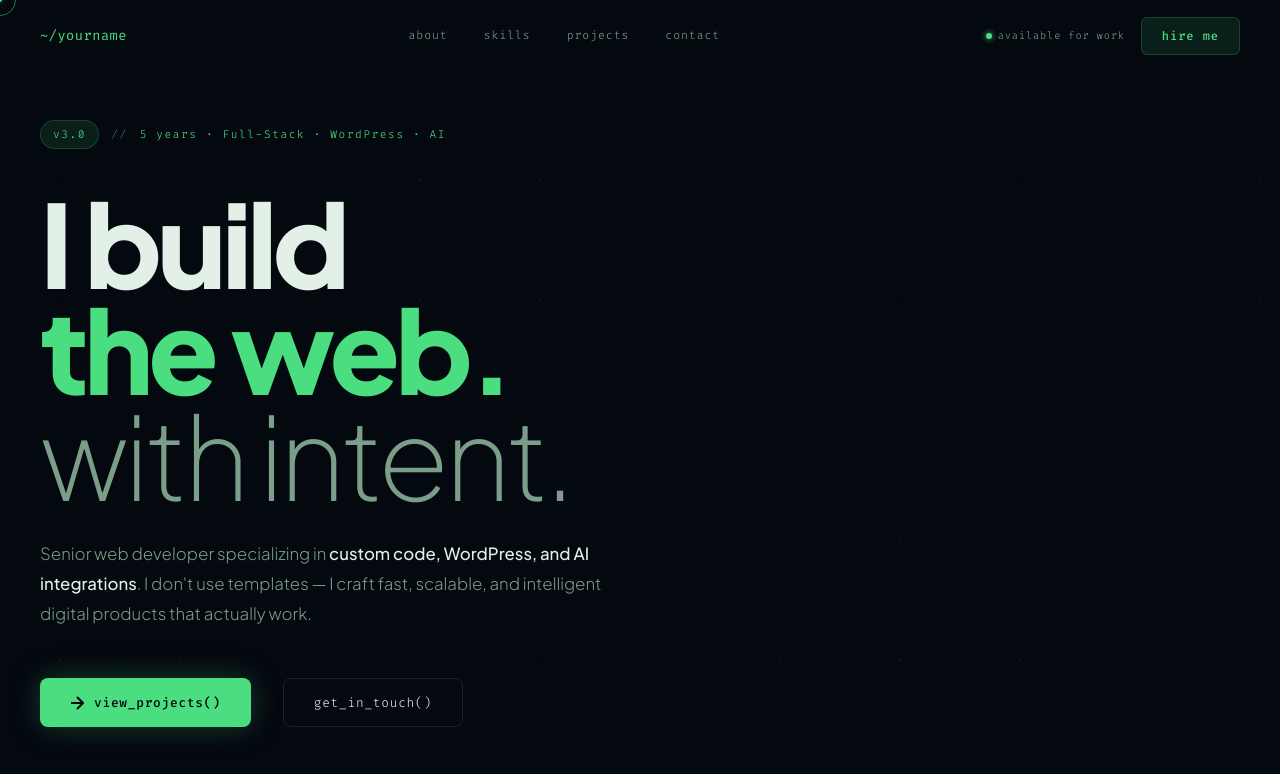
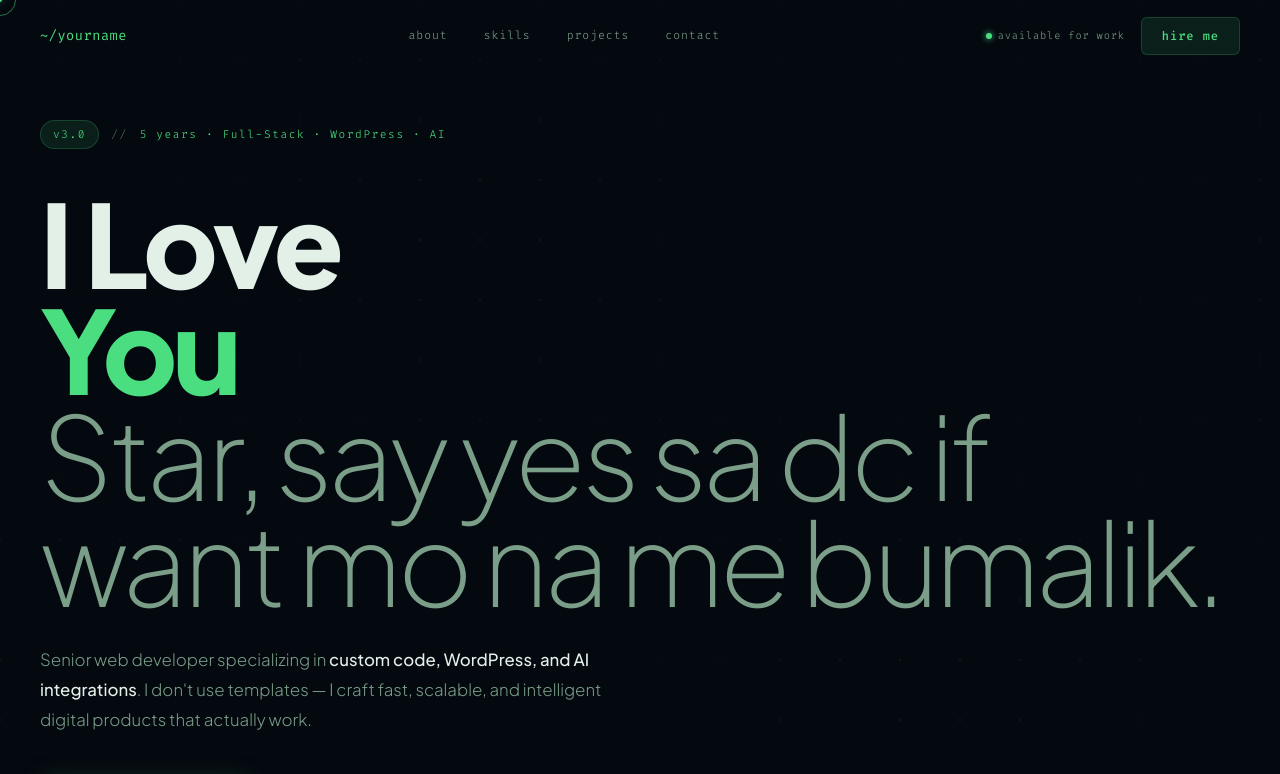
Before and after one commit to jaywebmaster/my-portfolio, a Next.js app: page / in a window 1280 px wide. Shown: the top 774 px of the page. Built offline with nearby package versions, Linux system fonts and the light colour scheme.

Commit message:
initial portfolio setup

```diff
--- a/app/page.tsx
+++ b/app/page.tsx
@@ -576,9 +576,9 @@ export default function PortfolioV3() {
           </div>
 
           <h1 className="hero-h1">
-            <span className="h1-line"><span>I build</span></span>
-            <span className="h1-line"><span>the web.</span></span>
-            <span className="h1-line"><span>with intent.</span></span>
+            <span className="h1-line"><span>I Love</span></span>
+            <span className="h1-line"><span>You</span></span>
+            <span className="h1-line"><span>Star, say yes sa dc if want mo na me bumalik.</span></span>
           </h1>
 
           <p className="hero-desc">
```
